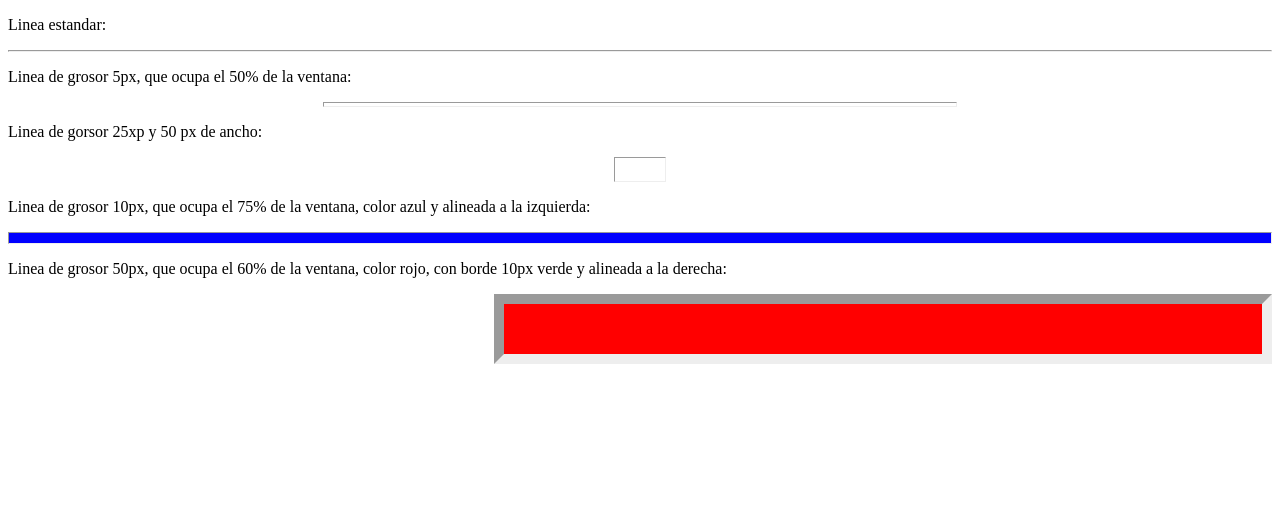
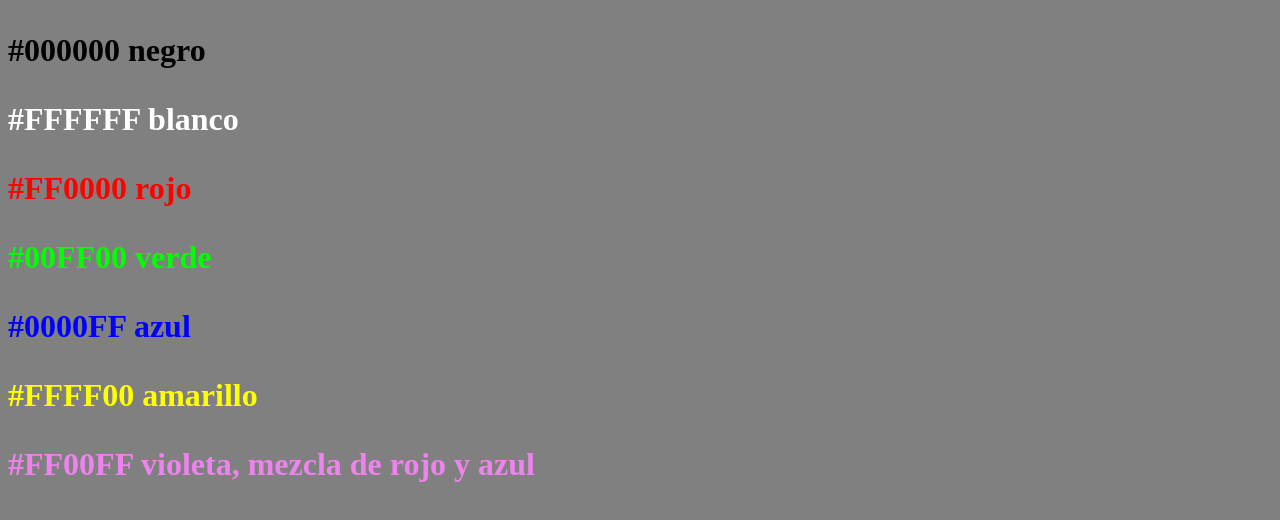
Before and after one commit to jeanpool2303/Practica2, a plain HTML site: page index.html in a window 1280 px wide. Drawn offline with Linux system fonts and the light colour scheme.

Commit message:
Verción3

```diff
--- a/index.html
+++ b/index.html
@@ -4,19 +4,17 @@
     <meta charset="UTF-8">
     <meta name="viewport" content="width=device-width, initial-scale=1.0">
     <meta http-equiv="X-UA-Compatible" content="ie=edge">
-    <title>Ejemplos de lineas Horizontales</title>
+    <title>Colores</title>
 </head>
-<body>
-    <p>Linea estandar:</p>
-    <hr>
-    <p>Linea de grosor 5px, que ocupa el 50% de la ventana:</p>
-    <hr size="5" width="50%">
-    <p>Linea de gorsor 25xp y 50 px de ancho:</p>
-    <hr size="25" width="50">
-    <p>Linea de grosor 10px, que ocupa el 75% de la ventana, color azul y alineada a la izquierda:</p>
-    <hr style="width: 75; height: 10px; background-color: blue; margin-left: 0pt">
-    <p>Linea de grosor 50px, que ocupa el 60% de la ventana, color rojo, con borde 10px verde y alineada a la derecha:</p>
-    <hr style="border-width: 10px; width: 60%; height: 50px; color: chartreuse; background-color: red; margin-right: 0pt">
+<body style="color: black; background-color: grey;">
+
+    <p style="color: black; font-weight: bold; font-size: xx-large;">#000000 negro</p>
+    <p style="color: white; font-weight: bold; font-size: xx-large;">#FFFFFF blanco</p>
+    <p style="color: red; font-weight: bold; font-size: xx-large;">#FF0000 rojo</p>
+    <p style="color: lime; font-weight: bold; font-size: xx-large;">#00FF00 verde</p>
+    <p style="color: blue; font-weight: bold; font-size: xx-large;">#0000FF azul</p>
+    <p style="color: yellow; font-weight: bold; font-size: xx-large;">#FFFF00 amarillo</p>
+    <p style="color: violet; font-weight: bold; font-size: xx-large;">#FF00FF violeta, mezcla de rojo y azul</p>
 
 </body>
 </html>
```
